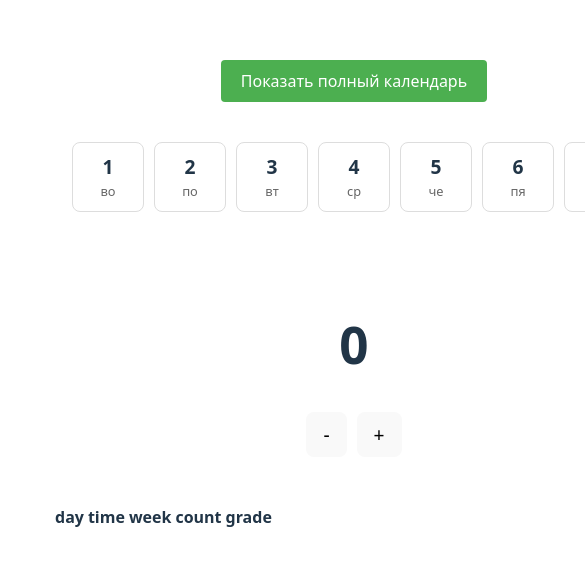
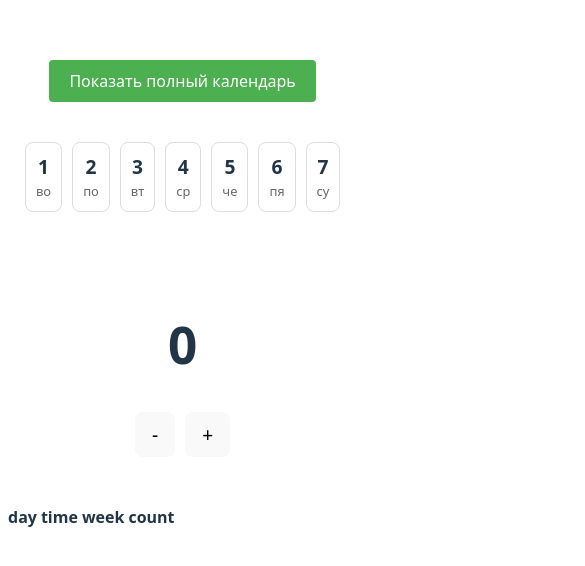
Before and after one commit to Bogdoing/habit-tracker, a Vue app: page / in a window 390 px wide. Shown: the part 126-692 px from the top of the page, 585 px wide, since content can reach past the window. Built offline with nearby package versions, Linux system fonts and the light colour scheme.

Commit message:
fix responsive

```diff
--- a/dev-dist/sw.js
+++ b/dev-dist/sw.js
@@ -78,8 +78,11 @@ define(['./workbox-54d0af47'], (function (workbox) { 'use strict';
    * See https://goo.gl/S9QRab
    */
   workbox.precacheAndRoute([{
+    "url": "registerSW.js",
+    "revision": "3ca0b8505b4bec776b69afdba2768812"
+  }, {
     "url": "index.html",
-    "revision": "0.pkerqci2gh8"
+    "revision": "0.6a0g6natc8g"
   }], {});
   workbox.cleanupOutdatedCaches();
   workbox.registerRoute(new workbox.NavigationRoute(workbox.createHandlerBoundToURL("index.html"), {
--- a/src/App.vue
+++ b/src/App.vue
@@ -37,7 +37,7 @@ const toggleCalendar = () => {
 .app-container {
     max-width: 1200px;
     margin: 0 auto;
-    padding: 20px;
+    padding: 5px;
 }
 
 .calendar-section {
--- a/src/components/AppTable.vue
+++ b/src/components/AppTable.vue
@@ -14,7 +14,6 @@ const dates = useStorage('dates', [])
                 <th>time</th>
                 <th>week</th>
                 <th>count</th>
-                <th>grade</th>
             </tr>
         </thead>
         <tbody>
@@ -22,11 +21,10 @@ const dates = useStorage('dates', [])
                 <td>{{ date.day }}</td>
                 <td>{{ date.week }}</td>
                 <td>{{ date.time.join(', ') }}</td>
-                <td>{{ date.count }}</td>
 
-                <td v-if="date.count < 4">🥳</td>
-                <td v-else-if="date.count < 7">🤮</td>
-                <td v-else>💀</td>
+                <td v-if="date.count < 4">{{ date.count }}🥳</td>
+                <td v-else-if="date.count < 7">{{ date.count }}🤮</td>
+                <td v-else>{{ date.count }}💀</td>
             </tr>
         </tbody>
     </table>
--- a/src/components/CalendarRow.vue
+++ b/src/components/CalendarRow.vue
@@ -79,7 +79,7 @@ const handleDateClick = (date) => {
 
 .calendar-day {
     flex: 1;
-    width: 50px;
+    /* width: 50px; */
     padding: 10px;
     border: 1px solid #ddd;
     border-radius: 8px;
--- a/src/style.css
+++ b/src/style.css
@@ -26,7 +26,7 @@ body {
   margin: 0;
   display: flex;
   place-items: center;
-  min-width: 320px;
+  max-width: 360px;
   min-height: 100vh;
 }
 
@@ -61,7 +61,7 @@ button:focus-visible {
 #app {
   max-width: 1280px;
   margin: 0 auto;
-  padding: 2rem;
+  /* padding: 2rem; */
   text-align: center;
 }
 
```
